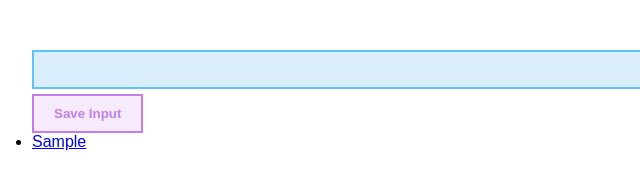
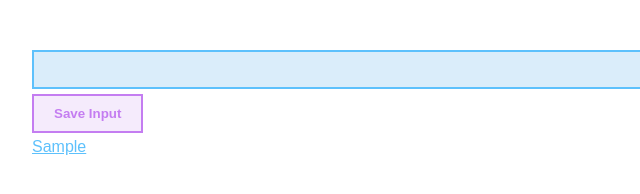
Before and after one commit to birmansahil/chrome-extension, a plain HTML site: page index.html in a window 1280 px wide. Both pictures are taken after typing "Sample" into the empty fields and a click on the button "Save Input". Shown: the full height of the page, 0-640 px from the left. Drawn offline with Linux system fonts and the light colour scheme.

Commit message:
added style to list items

```diff
--- a/styles.css
+++ b/styles.css
@@ -5,6 +5,7 @@
 }
 
 html {
+    line-height: 1.75;
     font-family: sans-serif;
 }
 
@@ -30,3 +31,11 @@ button {
     background-color: #F5EBFC;
     border: 2px solid #C47DF1;
 }
+
+ul {
+    list-style-type: none;
+}
+
+li a {
+    color: #5DC1FC;
+}
```
